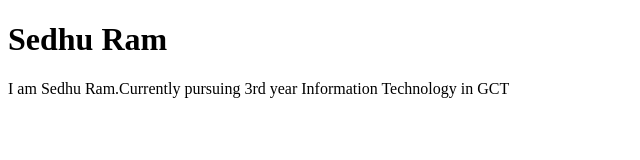
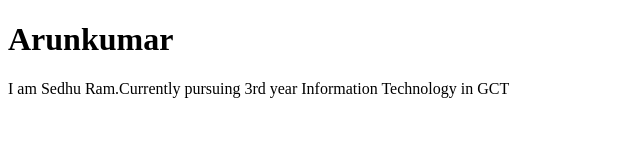
Before and after one commit to ARUNKUMARBOOPESH/demo_repo, a plain HTML site: page index.html in a window 1280 px wide. Shown: the full height of the page, 0-640 px from the left. Drawn offline with Linux system fonts and the light colour scheme.

Commit message:
Update index.html

```diff
--- a/index.html
+++ b/index.html
@@ -6,7 +6,7 @@
     <title>Document</title>
 </head>
 <body>
-    <h1>Sedhu Ram</h1>
+    <h1>Arunkumar</h1>
   <p>I am Sedhu Ram.Currently pursuing 3rd year Information Technology in GCT </p>
 </body>
 </html>
```
